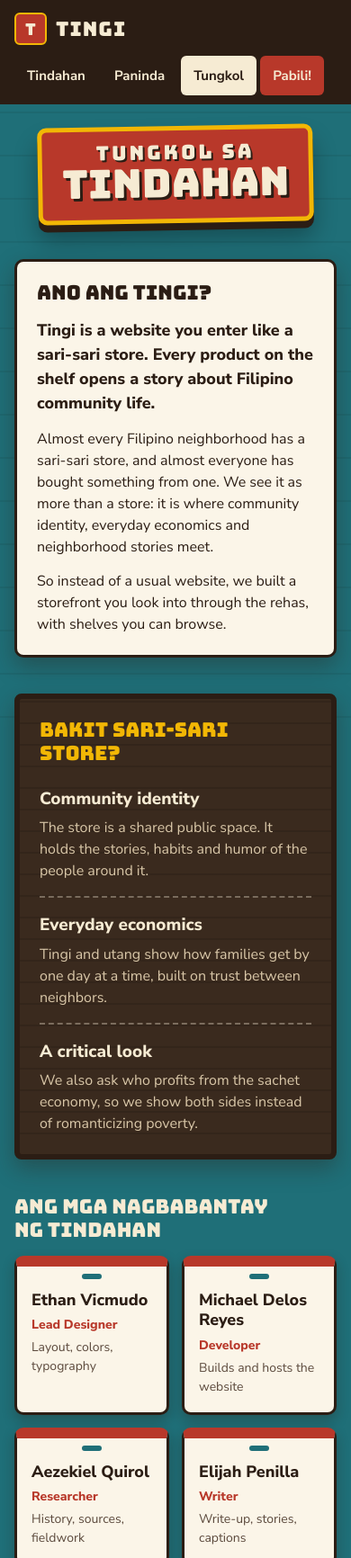
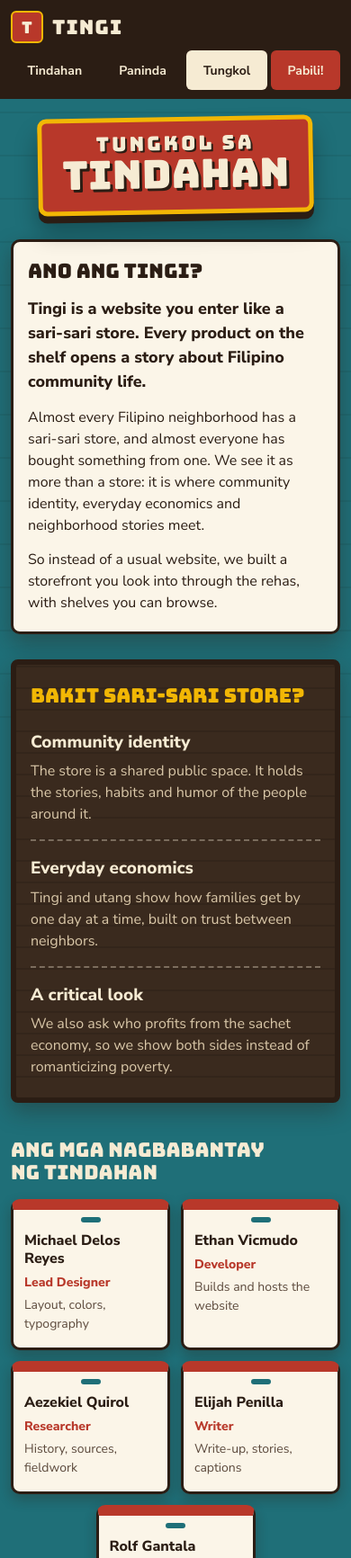
Before and after one commit to delosreyesmichaeljeffrey-stack/interface-project, a plain HTML site: page tungkol.html in a window 390 px wide. Shown: the top 1732 px of the page at 90% size. Drawn offline with Linux system fonts and the light colour scheme.

Commit message:
Swap Lead Designer and Developer roles; add phone polish for inner pages

```diff
--- a/assets/css/style.css
+++ b/assets/css/style.css
@@ -1198,3 +1198,31 @@ html.vt-prev::view-transition-new(story-page) { animation: wipe-new-prev 440ms c
   .product .tag { padding: 2px 8px; font-size: 12px; }
   .filler.jar, .filler.box { width: 28px; }
 }
+
+/* ---------- Phone polish (inner pages) ---------- */
+@media (max-width: 560px) {
+  /* nav: brand on top, links share the row evenly with full-size tap targets */
+  .site-nav { padding: 8px 12px 10px; gap: 4px 12px; }
+  .site-nav nav { width: 100%; }
+  .site-nav nav ul { justify-content: space-between; gap: 4px; }
+  .site-nav nav li { flex: 1 1 auto; }
+  .site-nav nav a { justify-content: center; width: 100%; padding: 0 8px; font-size: 14px; }
+
+  /* tighter gutters so cards use the screen */
+  .page { padding: 20px 12px 0; }
+  .page-sign { margin-bottom: 28px; }
+  .paper { margin-bottom: 28px; }
+  .paper:not(.listahan) { padding: 20px 16px; }
+  .paper.listahan { padding-right: 16px; }
+  .price-board { padding-left: 16px; padding-right: 16px; }
+  .section-title { font-size: 22px; }
+
+  /* team tags: two columns, last one centered */
+  .team { grid-template-columns: repeat(2, 1fr); gap: 12px; }
+  .team .member:last-child:nth-child(odd) { grid-column: 1 / -1; justify-self: center; width: calc(50% - 6px); }
+  .member { padding: 24px 12px 16px; }
+  .member-name { font-size: 16px; }
+
+  /* keep inputs at 16px so iOS Safari does not zoom in on focus */
+  input, select, textarea { font-size: 16px; }
+}
--- a/tungkol.html
+++ b/tungkol.html
@@ -62,8 +62,8 @@
   <section aria-labelledby="team-heading">
     <h2 id="team-heading" class="section-title section-title--light" lang="fil">Ang mga nagbabantay ng tindahan</h2>
     <ul class="team">
-      <li class="member"><p class="member-name">Ethan Vicmudo</p><p class="member-role">Lead Designer</p><p class="member-desc">Layout, colors, typography</p></li>
-      <li class="member"><p class="member-name">Michael Delos Reyes</p><p class="member-role">Developer</p><p class="member-desc">Builds and hosts the website</p></li>
+      <li class="member"><p class="member-name">Michael Delos Reyes</p><p class="member-role">Lead Designer</p><p class="member-desc">Layout, colors, typography</p></li>
+      <li class="member"><p class="member-name">Ethan Vicmudo</p><p class="member-role">Developer</p><p class="member-desc">Builds and hosts the website</p></li>
       <li class="member"><p class="member-name">Aezekiel Quirol</p><p class="member-role">Researcher</p><p class="member-desc">History, sources, fieldwork</p></li>
       <li class="member"><p class="member-name">Elijah Penilla</p><p class="member-role">Writer</p><p class="member-desc">Write-up, stories, captions</p></li>
       <li class="member"><p class="member-name">Rolf Gantala</p><p class="member-role">Documentation &amp; Presentation</p><p class="member-desc">Screenshots, PDF, slides</p></li>
```
